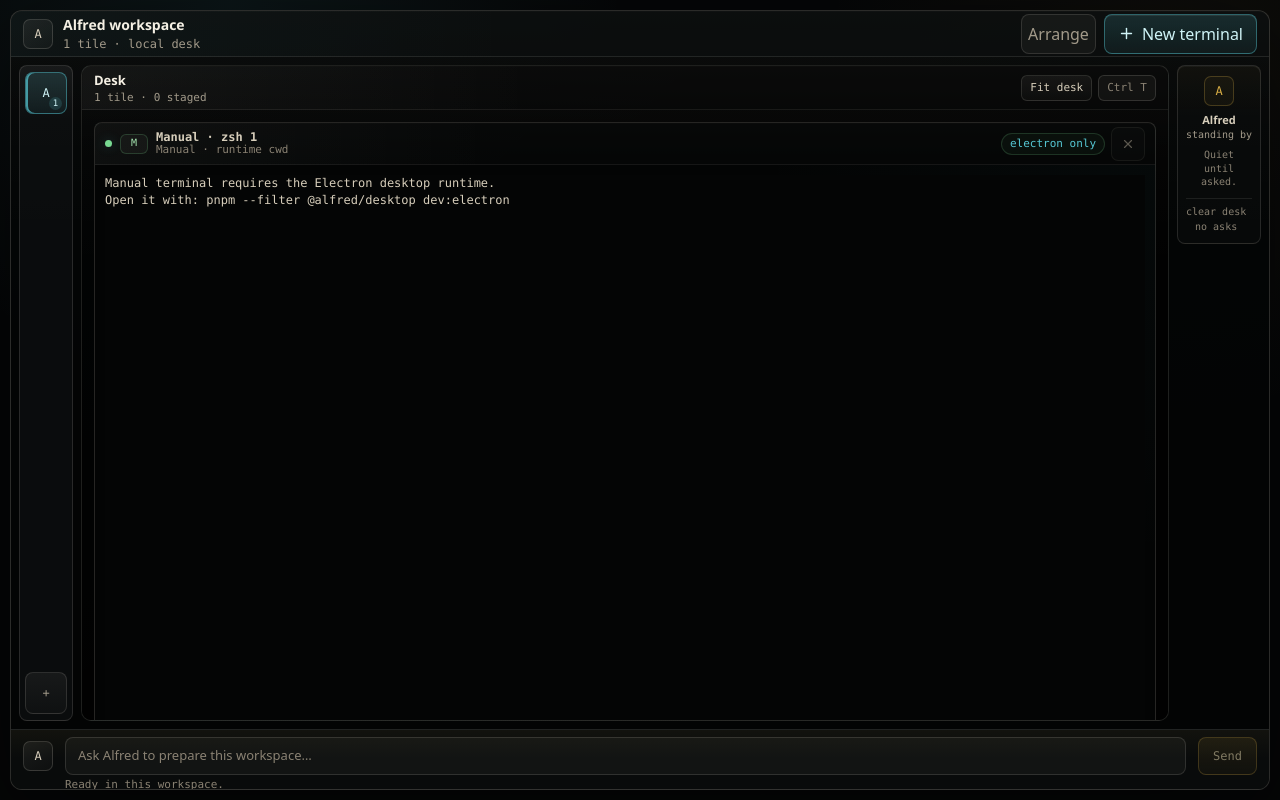
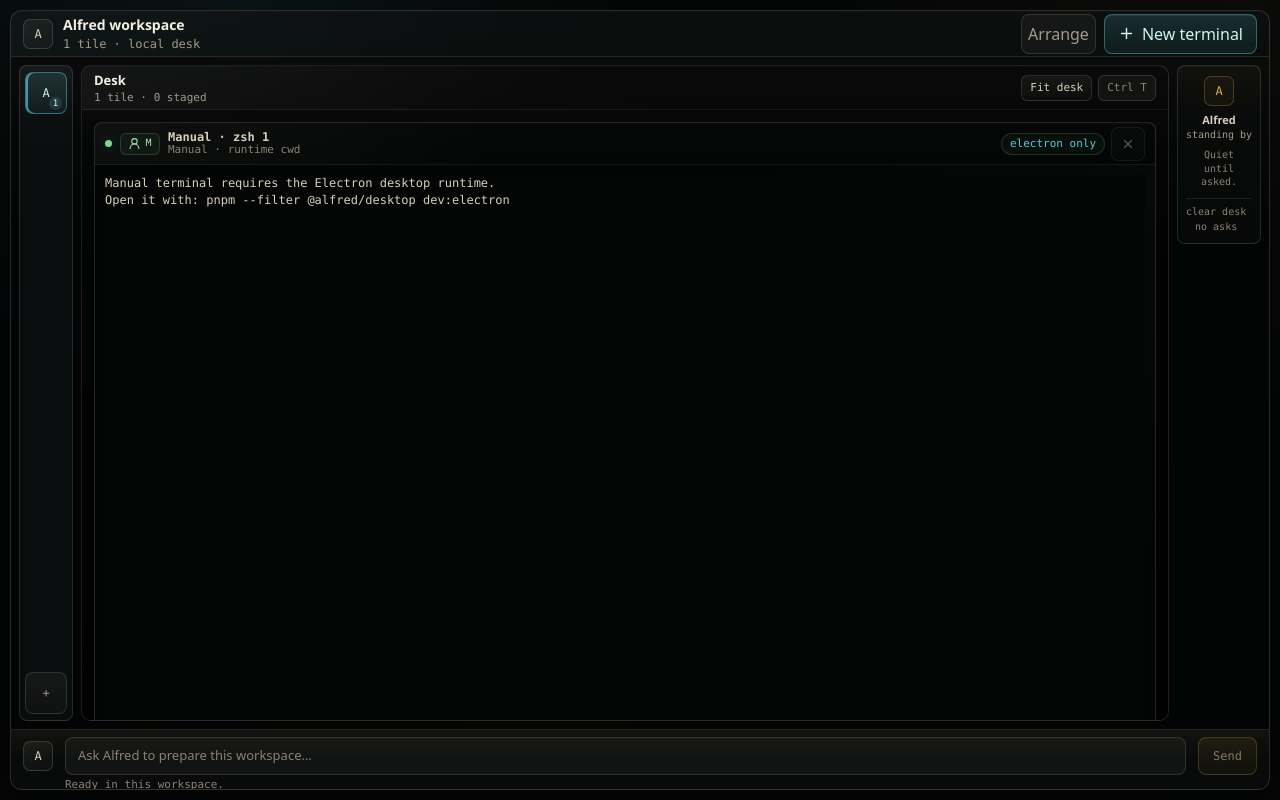
Before and after one commit to pdudek2/Alfred, a React (Vite) app in the folder apps/desktop/: page / in a window 1280 px wide. Built offline with nearby package versions, Linux system fonts and the light colour scheme.

Commit message:
Add role identity to desktop tiles

```diff
--- a/apps/desktop/src/renderer/app.tsx
+++ b/apps/desktop/src/renderer/app.tsx
@@ -13,6 +13,7 @@ import {
   type TileLayout,
 } from "./layout-state";
 import { StagedTilePreview } from "./staged-tile";
+import { TileKindIcon } from "./tile-kind-icon";
 import {
   canRequestPlan,
   errored,
@@ -1117,7 +1118,7 @@ function ManualTerminalTile({
 
   return (
     <article
-      className={`terminal-tile manual real-terminal ${status} ${arrangeMode ? "arranging" : ""} ${preview ? `is-${preview.mode === "move" ? "dragging" : "resizing"}` : ""}`}
+      className={`terminal-tile manual real-terminal kind-${kindMeta.className} ${status} ${arrangeMode ? "arranging" : ""} ${preview ? `is-${preview.mode === "move" ? "dragging" : "resizing"}` : ""}`}
       aria-label={title}
       style={gridStyle(layout, preview)}
     >
@@ -1127,7 +1128,10 @@ function ManualTerminalTile({
       >
         <div className="tile-title">
           <span className={`tool-dot ${kindMeta.className}`} />
-          <span className={`tile-kind-mark ${kindMeta.className}`}>{kindMeta.shortLabel}</span>
+          <span className={`tile-kind-mark ${kindMeta.className}`} title={kindMeta.label}>
+            <TileKindIcon kind={kind} />
+            <span>{kindMeta.shortLabel}</span>
+          </span>
           <div>
             <b>{title}</b>
             <small>{kindMeta.label} · {resolvedCwd ? shortenPath(resolvedCwd) : "runtime cwd"}</small>
--- a/apps/desktop/src/renderer/staged-tile.tsx
+++ b/apps/desktop/src/renderer/staged-tile.tsx
@@ -3,6 +3,7 @@ import type { CSSProperties, PointerEvent as ReactPointerEvent } from "react";
 import type { TileLayout } from "./layout-state";
 import type { SessionTile } from "./session-state";
 import { sessionTileKind, tileKindMeta } from "./tile-kind";
+import { TileKindIcon } from "./tile-kind-icon";
 
 type ArrangePreview = {
   mode: "move" | "resize";
@@ -38,7 +39,8 @@ export function StagedTilePreview({
   const command = tile.command ?? "";
   const args = tile.args ?? [];
   const fullCommand = [command, ...args].join(" ").trim();
-  const kindMeta = tileKindMeta(sessionTileKind(tile));
+  const kind = sessionTileKind(tile);
+  const kindMeta = tileKindMeta(kind);
   const unsafe = Boolean(tile.safetyNote);
   const approveLabel = unsafe ? (armed ? "Confirm" : "Review") : "Launch";
   const approveAriaLabel = unsafe
@@ -49,7 +51,7 @@ export function StagedTilePreview({
 
   return (
     <article
-      className={`terminal-tile staged ${arrangeMode ? "arranging" : ""} ${preview ? `is-${preview.mode === "move" ? "dragging" : "resizing"}` : ""}`}
+      className={`terminal-tile staged kind-${kindMeta.className} ${arrangeMode ? "arranging" : ""} ${preview ? `is-${preview.mode === "move" ? "dragging" : "resizing"}` : ""}`}
       aria-label={`Staged ${tile.title}`}
       style={gridStyle(layout, preview)}
     >
@@ -59,7 +61,10 @@ export function StagedTilePreview({
       >
         <div className="tile-title">
           <span className={`tool-dot ${kindMeta.className}`} />
-          <span className={`tile-kind-mark ${kindMeta.className}`}>{kindMeta.shortLabel}</span>
+          <span className={`tile-kind-mark ${kindMeta.className}`} title={kindMeta.label}>
+            <TileKindIcon kind={kind} />
+            <span>{kindMeta.shortLabel}</span>
+          </span>
           <div>
             <b>{tile.title}</b>
             <small>{kindMeta.label} · {tile.cwd ? shortenPath(tile.cwd) : "default cwd"}</small>
--- a/apps/desktop/src/renderer/styles.css
+++ b/apps/desktop/src/renderer/styles.css
@@ -617,6 +617,41 @@ body.arranging-pointer {
   border-color: rgba(120, 217, 145, 0.2);
 }
 
+.terminal-tile.kind-manual {
+  background:
+    linear-gradient(180deg, rgba(120, 217, 145, 0.038), transparent 58px),
+    linear-gradient(135deg, rgba(120, 217, 145, 0.012), transparent 30%),
+    #030404;
+}
+
+.terminal-tile.kind-codex {
+  border-color: rgba(86, 200, 213, 0.2);
+  background:
+    linear-gradient(180deg, rgba(86, 200, 213, 0.044), transparent 58px),
+    linear-gradient(135deg, rgba(86, 200, 213, 0.02), transparent 30%),
+    #030404;
+}
+
+.terminal-tile.kind-claude {
+  border-color: rgba(183, 161, 255, 0.22);
+  background:
+    linear-gradient(180deg, rgba(183, 161, 255, 0.046), transparent 58px),
+    linear-gradient(135deg, rgba(183, 161, 255, 0.018), transparent 30%),
+    #030404;
+}
+
+.terminal-tile.kind-dev-server {
+  border-color: rgba(217, 174, 70, 0.24);
+  background:
+    linear-gradient(180deg, rgba(217, 174, 70, 0.05), transparent 58px),
+    linear-gradient(135deg, rgba(217, 174, 70, 0.016), transparent 30%),
+    #030404;
+}
+
+.terminal-tile.kind-shell {
+  border-color: rgba(245, 240, 228, 0.14);
+}
+
 .terminal-tile.real-terminal.error,
 .terminal-tile.real-terminal.exited {
   border-color: rgba(239, 129, 115, 0.42);
@@ -669,38 +704,54 @@ body.arranging-pointer {
 .tool-dot.shell { background: var(--ink-soft); }
 
 .tile-kind-mark {
-  width: 28px;
-  min-height: 20px;
+  min-width: 40px;
+  min-height: 22px;
   border: 1px solid rgba(245, 240, 228, 0.11);
   border-radius: 6px;
   background: rgba(245, 240, 228, 0.035);
   color: var(--muted);
-  display: inline-grid;
-  place-items: center;
+  display: inline-flex;
+  align-items: center;
+  justify-content: center;
+  gap: 4px;
   flex: 0 0 auto;
   font-family: var(--mono);
   font-size: 10px;
   line-height: 1;
 }
 
+.tile-kind-mark svg {
+  flex: 0 0 auto;
+}
+
 .tile-kind-mark.manual {
   border-color: rgba(120, 217, 145, 0.2);
+  background: rgba(120, 217, 145, 0.05);
   color: #a6e7b1;
 }
 
 .tile-kind-mark.codex {
   border-color: rgba(86, 200, 213, 0.25);
+  background: rgba(86, 200, 213, 0.055);
   color: #9fdde3;
 }
 
 .tile-kind-mark.claude {
   border-color: rgba(183, 161, 255, 0.25);
+  background: rgba(183, 161, 255, 0.055);
   color: #d4c5ff;
 }
 
 .tile-kind-mark.dev-server {
   border-color: rgba(217, 174, 70, 0.24);
+  background: rgba(217, 174, 70, 0.055);
   color: #f5d67f;
+}
+
+.tile-kind-mark.shell {
+  border-color: rgba(245, 240, 228, 0.16);
+  background: rgba(245, 240, 228, 0.04);
+  color: var(--ink-soft);
 }
 
 .tile-title b {
@@ -1015,16 +1066,34 @@ body.arranging-pointer {
 
 /* Staged tile (Alfred-proposed, awaiting approval) */
 .terminal-tile.staged {
-  border: 1px dashed rgba(217, 174, 70, 0.42);
+  border: 1px solid rgba(217, 174, 70, 0.32);
   background:
-    linear-gradient(180deg, rgba(217, 174, 70, 0.04), transparent 72px),
-    rgba(8, 8, 8, 0.72);
+    linear-gradient(180deg, rgba(217, 174, 70, 0.055), transparent 72px),
+    rgba(7, 7, 7, 0.78);
+  box-shadow:
+    0 20px 54px rgba(0, 0, 0, 0.2),
+    inset 0 1px 0 rgba(245, 240, 228, 0.045),
+    inset 0 0 0 1px rgba(217, 174, 70, 0.055);
+}
+
+.terminal-tile.staged::before {
+  content: "";
+  position: absolute;
+  inset: 42px auto 42px 0;
+  width: 2px;
+  background: rgba(217, 174, 70, 0.62);
+  box-shadow: 0 0 18px rgba(217, 174, 70, 0.22);
 }
 
 .terminal-tile.staged .tool-dot.codex { background: var(--cyan); }
 .terminal-tile.staged .tool-dot.claude { background: #b7a1ff; }
 .terminal-tile.staged .tool-dot.dev-server { background: var(--green); }
 .terminal-tile.staged .tool-dot.shell { background: var(--ink-soft); }
+
+.terminal-tile.staged.kind-codex::before { background: rgba(86, 200, 213, 0.72); }
+.terminal-tile.staged.kind-claude::before { background: rgba(183, 161, 255, 0.72); }
+.terminal-tile.staged.kind-dev-server::before { background: rgba(217, 174, 70, 0.72); }
+.terminal-tile.staged.kind-shell::before { background: rgba(245, 240, 228, 0.4); }
 
 .staged-body {
   min-width: 0;
--- /dev/null
+++ b/apps/desktop/src/renderer/tile-kind-icon.tsx
@@ -0,0 +1,22 @@
+import { Bot, BrainCircuit, Server, SquareTerminal, UserRound } from "lucide-react";
+import type { TileKind } from "./tile-kind";
+
+type TileKindIconProps = {
+  kind: TileKind;
+  size?: number;
+};
+
+export function TileKindIcon({ kind, size = 13 }: TileKindIconProps) {
+  switch (kind) {
+    case "claude":
+      return <BrainCircuit aria-hidden="true" size={size} strokeWidth={1.9} />;
+    case "codex":
+      return <Bot aria-hidden="true" size={size} strokeWidth={1.9} />;
+    case "dev-server":
+      return <Server aria-hidden="true" size={size} strokeWidth={1.9} />;
+    case "manual":
+      return <UserRound aria-hidden="true" size={size} strokeWidth={1.9} />;
+    case "shell":
+      return <SquareTerminal aria-hidden="true" size={size} strokeWidth={1.9} />;
+  }
+}
```
